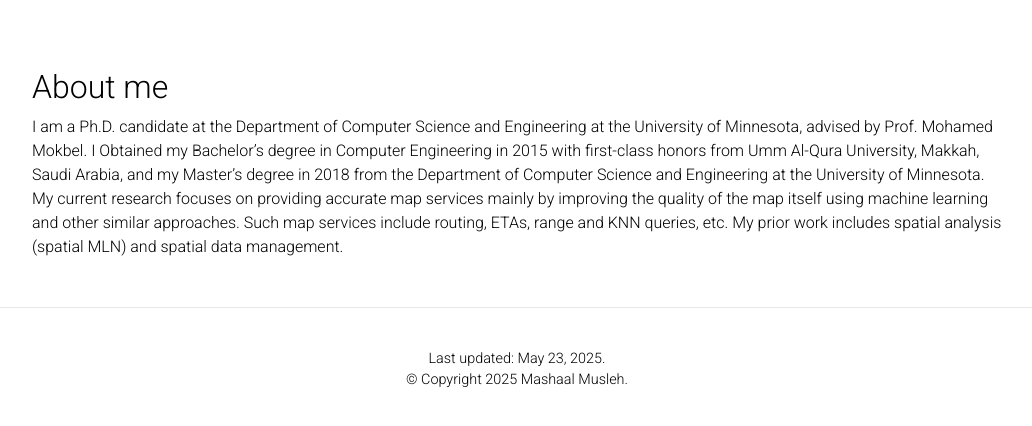
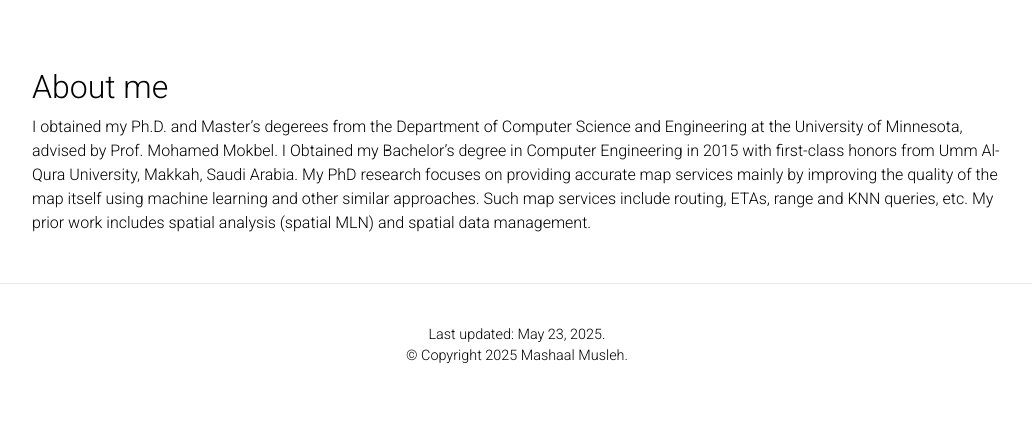
Before and after one commit to meshalawy/personal_website, a Jekyll site: the page built from _pages/about.md, in a window 1280 px wide, cut to the strip 391-817 px from the top of the page. Shown: the whole strip, without its empty margins (123-1155 px from the left). Built offline with Jekyll 4.4.1, drawn with Linux system fonts in a browser that asks for light colours; nearby versions of some CDN libraries; comment, search, counter and statistics services are not loaded; a style sheet for code colours, icons or effects is not loaded.

Commit message:
update the bio

```diff
--- a/_pages/about.md
+++ b/_pages/about.md
@@ -26,4 +26,4 @@ social: true  # includes social icons at the bottom of the page
 ---
 
 ## About me
-I am a Ph.D. candidate at the Department of Computer Science and Engineering at the University of Minnesota, advised by Prof. Mohamed Mokbel. I Obtained my Bachelor's degree in Computer Engineering in 2015 with first-class honors from Umm Al-Qura University, Makkah, Saudi Arabia, and my Master's degree in 2018 from the Department of Computer Science and Engineering at the University of Minnesota. My current research focuses on providing accurate map services mainly by improving the quality of the map itself using machine learning and other similar approaches. Such map services include routing, ETAs, range and KNN queries, etc. My prior work includes spatial analysis (spatial MLN) and spatial data management.
+I obtained my Ph.D. and Master's degerees from the Department of Computer Science and Engineering at the University of Minnesota, advised by Prof. Mohamed Mokbel. I Obtained my Bachelor's degree in Computer Engineering in 2015 with first-class honors from Umm Al-Qura University, Makkah, Saudi Arabia. My PhD research focuses on providing accurate map services mainly by improving the quality of the map itself using machine learning and other similar approaches. Such map services include routing, ETAs, range and KNN queries, etc. My prior work includes spatial analysis (spatial MLN) and spatial data management.
```
